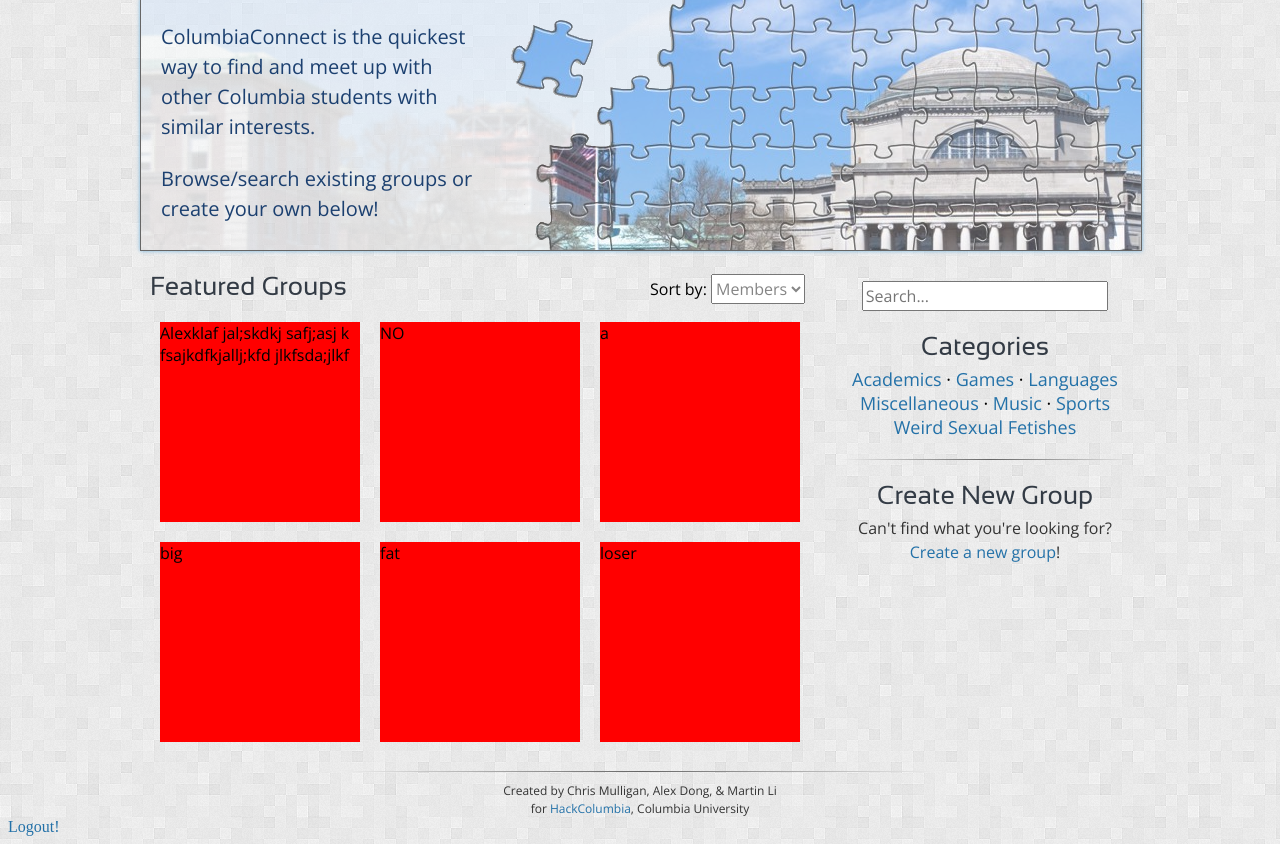
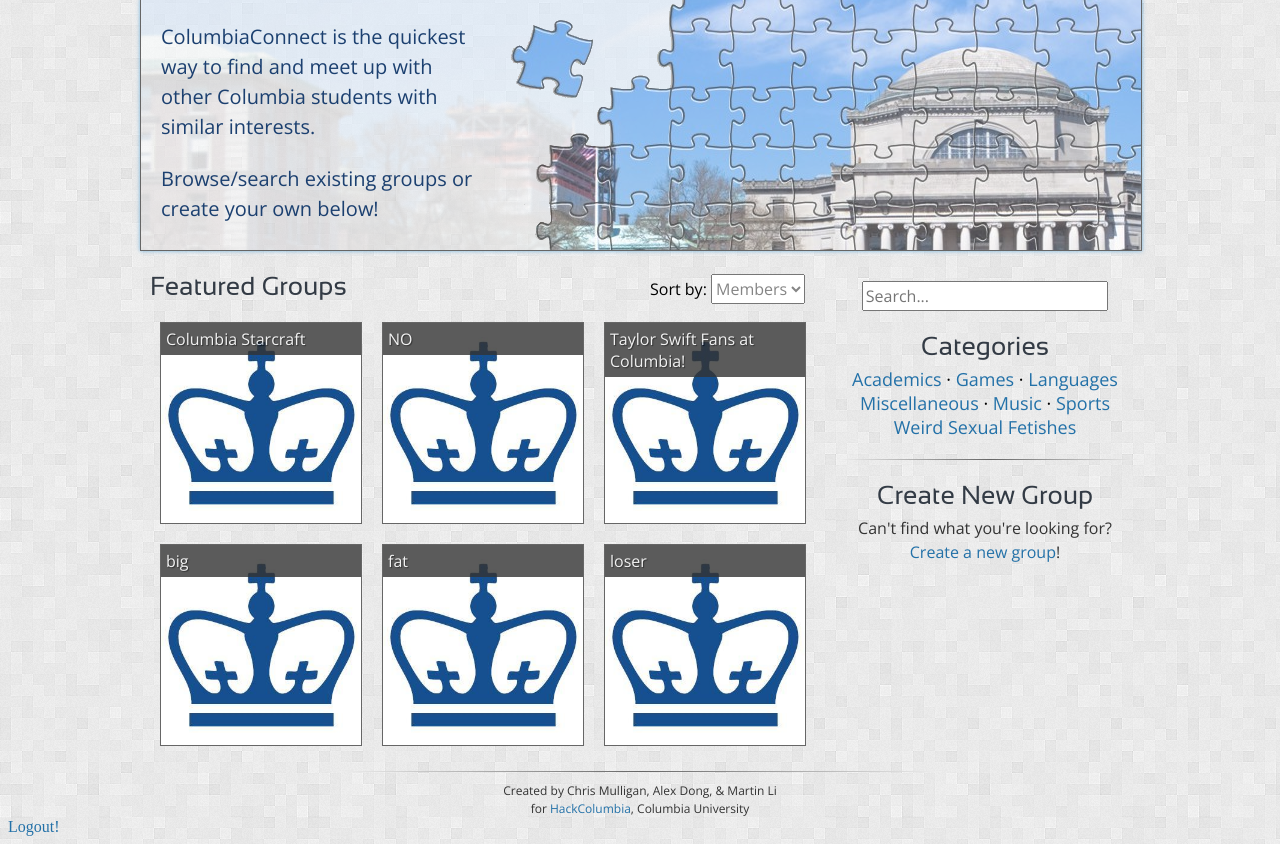
Before and after one commit to chmullig/columbiaconnect, a Django app: page / in a window 1280 px wide. Shown: the part 74-918 px from the top of the page. Run offline with Django 3.2, Linux system fonts and the light colour scheme; parts of the project's set-up code (start-up, migrations or seed data) failed here and were passed over; some libraries are stand-ins or nearby versions.

Commit message:
css for box image/title etc.

```diff
--- a/columbiaconnect/static/stylesheet.css
+++ b/columbiaconnect/static/stylesheet.css
@@ -96,6 +96,25 @@ header {
 	background: red;
 	margin: 10px;
 	padding: 0;
+	background: url("crown.png");
+	border: 1px solid #666;
+	color: #eeeeee;
+	text-shadow: 1px 1px 1px black;
+}
+
+.test:hover {
+	cursor: pointer;
+	box-shadow: 0px 0px 8px #75B2DD;
+	color: #ffffff;
+	text-shadow: 1px 1px 1px black;
+}
+
+.groupname {
+	display: block;
+	width: 190px;
+	background: #333;
+	padding: 5px;
+	opacity: 0.8;
 }
 
 #main-left {
--- a/columbiaconnect/templates/frontend/index.html
+++ b/columbiaconnect/templates/frontend/index.html
@@ -17,12 +17,12 @@
 				</select>
 			</div>
 			<div id="squares">
-				<span class="test">Alexklaf jal;skdkj safj;asj k fsajkdfkjallj;kfd jlkfsda;jlkf</span>
-				<span class="test">{{ logged_in }} </span>
-				<span class="test">a</span>
-				<span class="test">big</span>
-				<span class="test">fat</span>
-				<span class="test">loser</span>
+				<span class="test"><span class="groupname">Columbia Starcraft</span></span>
+				<span class="test"><span class="groupname">{{ logged_in }} </span></span>
+				<span class="test"><span class="groupname">Taylor Swift Fans at Columbia!</span></span>
+				<span class="test"><span class="groupname">big</span></span>
+				<span class="test"><span class="groupname">fat</span></span>
+				<span class="test"><span class="groupname">loser</span></span>
 			</div>
 		</div>
 		<div id="main-right">
```
Also changed, not shown: columbiaconnect/static/crown.png (added), local.sqlite.
